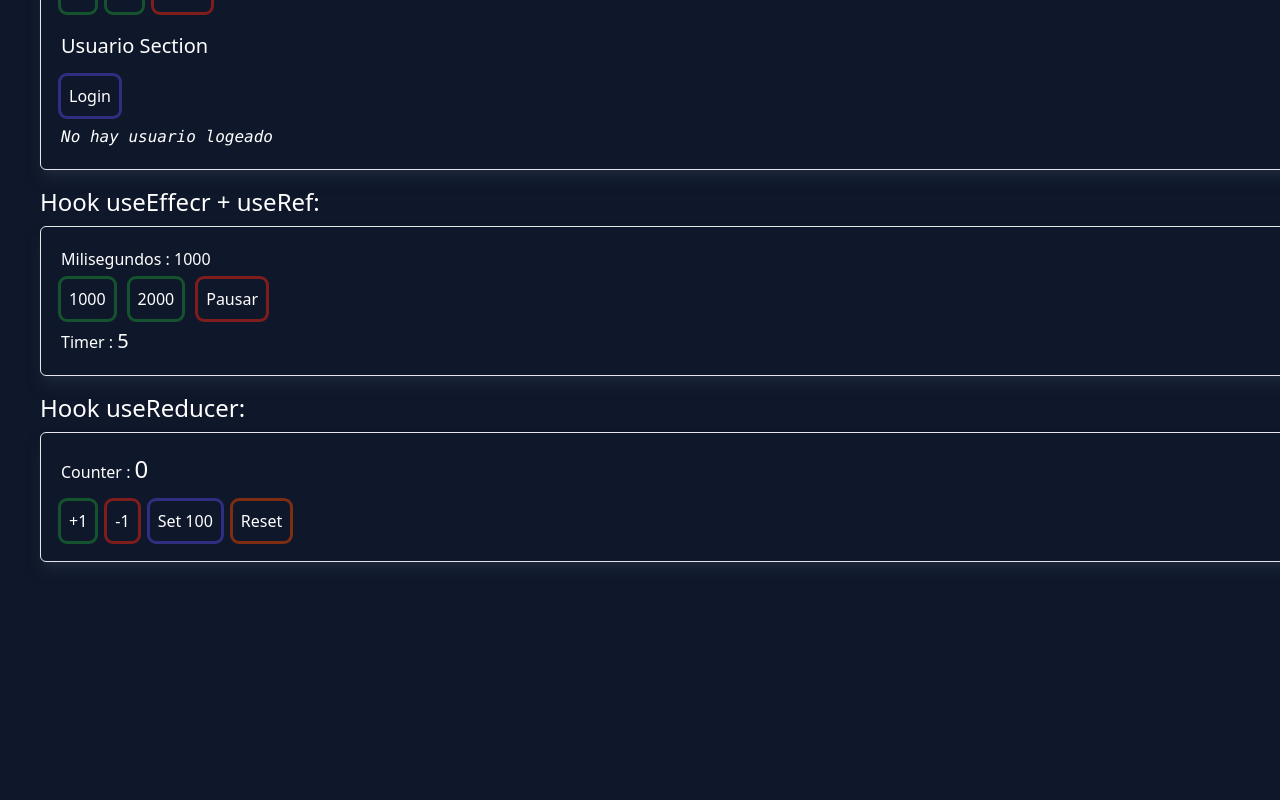
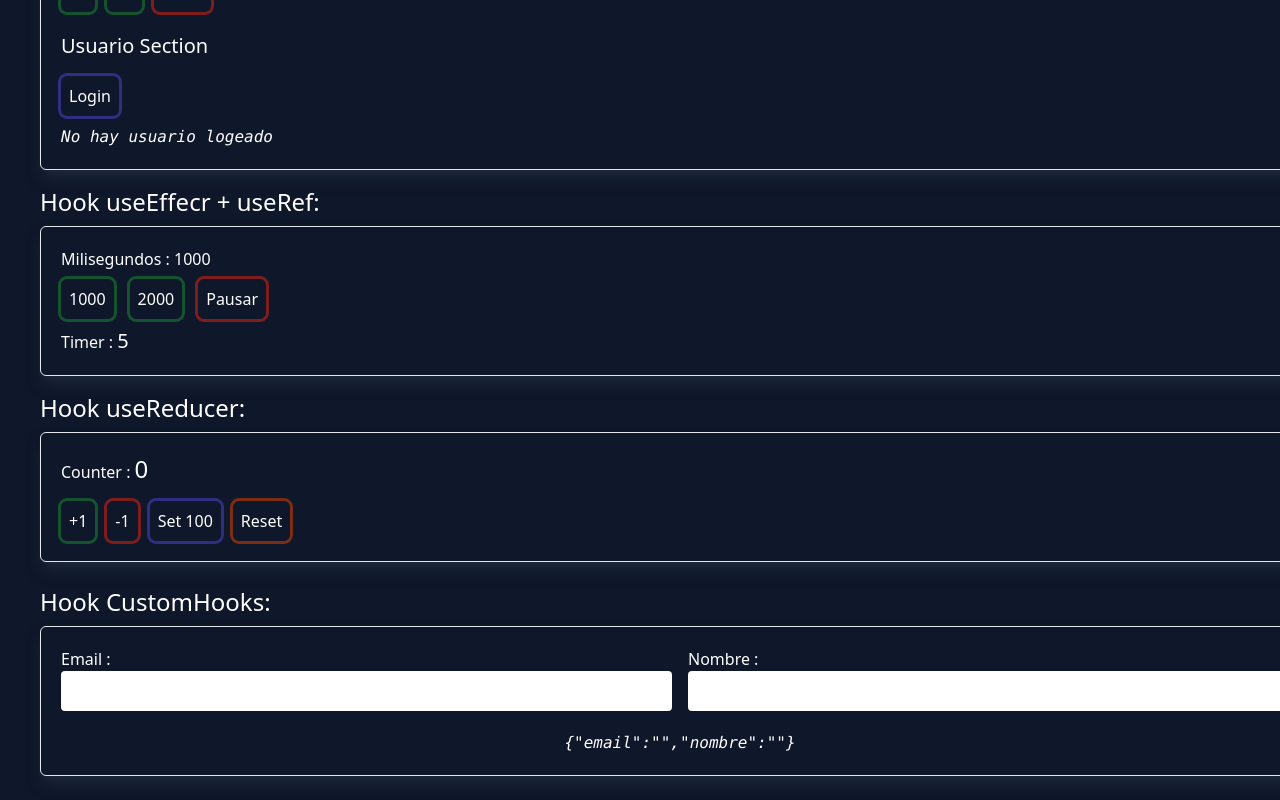
Before and after one commit to renier1989/react-ts-vite, a React (Vite) app: page / in a window 1280 px wide. Shown: the part 214-1014 px from the top of the page. Before the commit the page ends 800 px from the top, so only its background shows below. Built offline with nearby package versions, Linux system fonts and the light colour scheme.

Commit message:
avances con explicacion del tipado de las customhooks

```diff
--- a/src/App.tsx
+++ b/src/App.tsx
@@ -1,5 +1,6 @@
 import { Counter } from "./components/Counter";
 import { CounterReducer } from "./components/CounterReducer";
+import { Formulario } from "./components/Formulario";
 import { TimerPadre } from "./components/TimerPadre";
 import { Usuario } from "./components/Usuario";
 
@@ -24,6 +25,11 @@ function App() {
         <CounterReducer/>
       </div>
 
+      <h2 className="text-2xl mt-4">Hook CustomHooks:</h2>
+      <div className="border px-5 mt-2 mb-6 rounded-md shadow-slate-800 shadow-lg py-5">
+        <Formulario/>
+      </div>
+
     </>
   );
 }
--- /dev/null
+++ b/src/components/Formulario.tsx
@@ -0,0 +1,38 @@
+import { useForm } from "../hooks/useForm";
+
+export const Formulario = () => {
+  const { formulario, handleChange } = useForm({
+    email: "",
+    nombre: "",
+  });
+
+  return (
+    <>
+      <form autoComplete="off">
+        <div className="flex flex-row gap-4">
+          <div className="flex flex-col w-full">
+            <label className="text-white">Email :</label>
+            <input
+              type="email"
+              name="email"
+              className="rounded text-black outline-none p-2"
+              onChange={handleChange}
+            />
+          </div>
+          <div className="flex flex-col w-full">
+            <label className="text-white">Nombre :</label>
+            <input
+              type="text"
+              name="nombre"
+              className="rounded text-black outline-none p-2"
+              onChange={handleChange}
+            />
+          </div>
+        </div>
+        <div className="mt-5 text-center">
+          <pre className="italic">{JSON.stringify(formulario)}</pre>
+        </div>
+      </form>
+    </>
+  );
+};
--- /dev/null
+++ b/src/hooks/useForm.tsx
@@ -0,0 +1,23 @@
+import { ChangeEvent, useState } from "react";
+
+export const useForm = (target:any) =>{
+    const [formulario, setformulario] = useState(target);
+
+      // como estoy trabajando con elemenetos de un formulario utilizo este tipodo del ChangeEvent<HTMLImputElement>
+      const handleChange = ({ target }: ChangeEvent<HTMLInputElement>) => {
+        const { name, value } = target;
+
+        // asi puedo modificar los valores que entran en el fomrulario con el state
+        // detecto el campo que estoy editando con la propiedad name del input deben tenes los mismo nombre
+        // y luego le asigno el valor que se estas escribiendo
+        setformulario({
+          ...formulario,
+          [name]: value,
+        });
+      };
+
+      return {
+        formulario,
+        handleChange
+      }
+}
```
